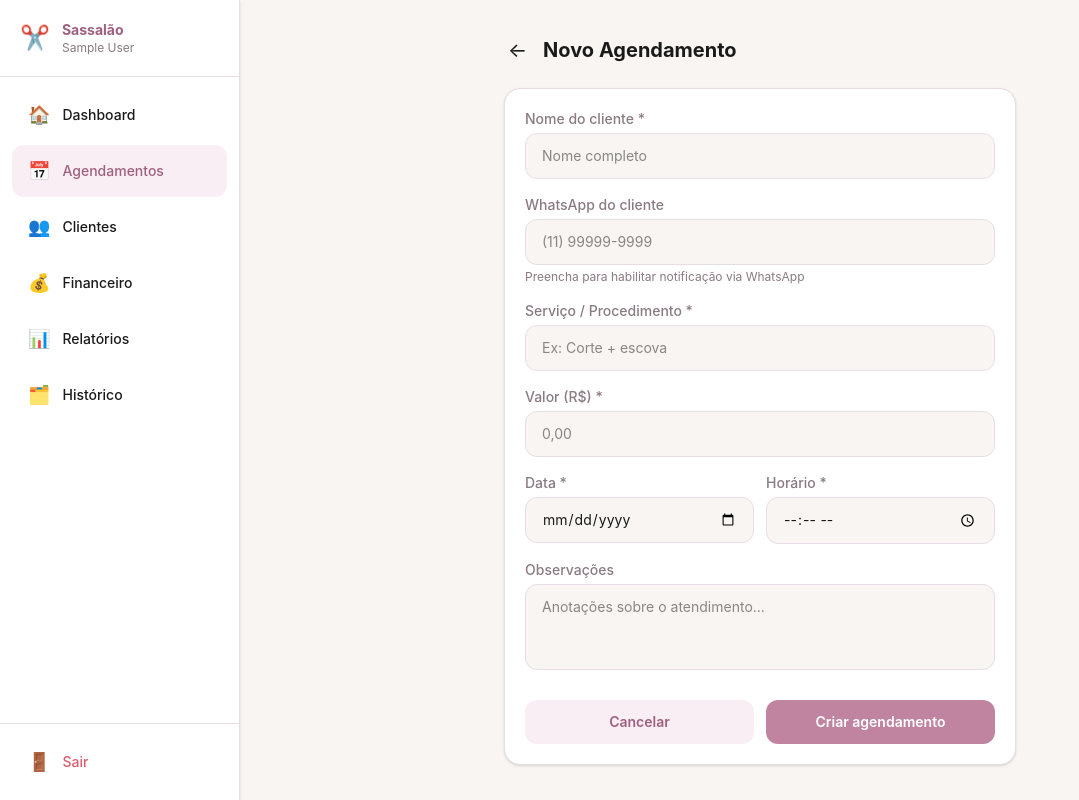
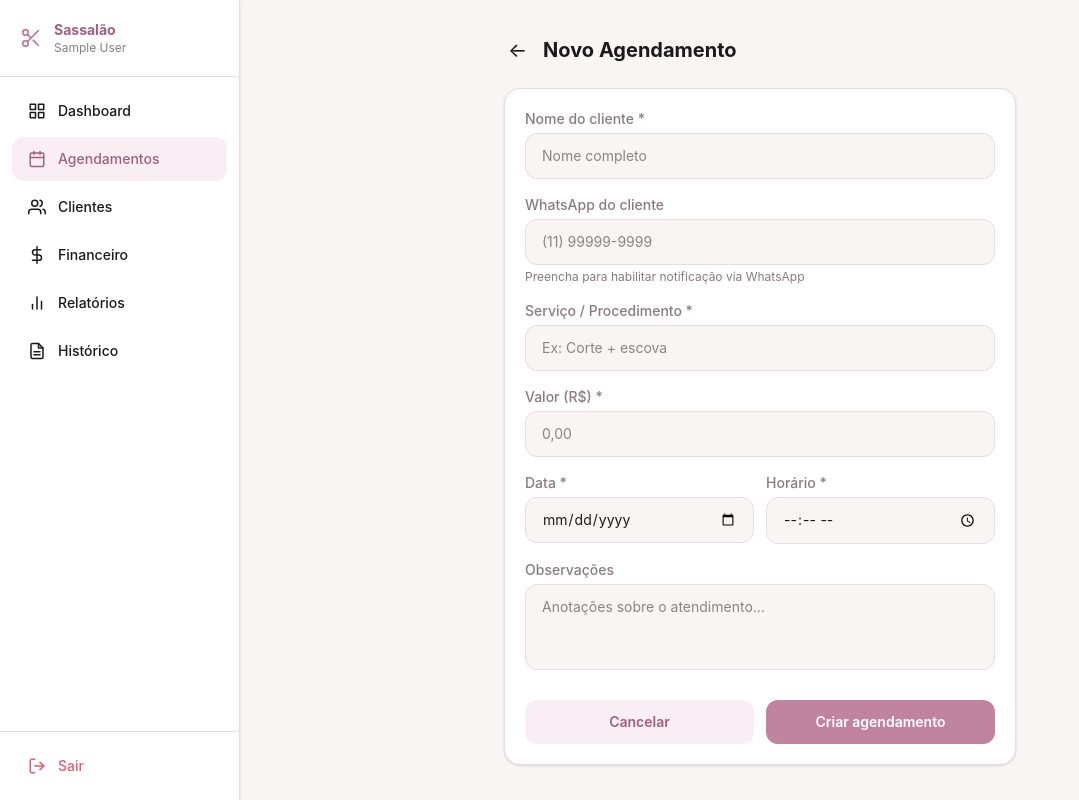
Before and after one commit to adilsoonjjr/sassalao-, a Next.js app: page /agendamentos/novo in a window 1280 px wide. Shown: the whole page, without its empty margins (0-1079 px from the left). Built offline with nearby package versions, Linux system fonts and the light colour scheme; no server answers; sample sign-in values are in the browser's storage.

Commit message:
fix: troca emojis do menu por icones SVG

```diff
--- a/src/components/Sidebar.tsx
+++ b/src/components/Sidebar.tsx
@@ -1,16 +1,27 @@
 "use client";
+import React from "react";
 import Link from "next/link";
 import { usePathname } from "next/navigation";
 import { signOut, useSession } from "next-auth/react";
 import { useState } from "react";
 
+const icons: Record<string, React.ReactNode> = {
+  dashboard: <svg width="18" height="18" viewBox="0 0 24 24" fill="none" stroke="currentColor" strokeWidth="2" strokeLinecap="round" strokeLinejoin="round"><rect x="3" y="3" width="7" height="7"/><rect x="14" y="3" width="7" height="7"/><rect x="14" y="14" width="7" height="7"/><rect x="3" y="14" width="7" height="7"/></svg>,
+  agendamentos: <svg width="18" height="18" viewBox="0 0 24 24" fill="none" stroke="currentColor" strokeWidth="2" strokeLinecap="round" strokeLinejoin="round"><rect x="3" y="4" width="18" height="18" rx="2"/><line x1="16" y1="2" x2="16" y2="6"/><line x1="8" y1="2" x2="8" y2="6"/><line x1="3" y1="10" x2="21" y2="10"/></svg>,
+  clientes: <svg width="18" height="18" viewBox="0 0 24 24" fill="none" stroke="currentColor" strokeWidth="2" strokeLinecap="round" strokeLinejoin="round"><path d="M17 21v-2a4 4 0 0 0-4-4H5a4 4 0 0 0-4 4v2"/><circle cx="9" cy="7" r="4"/><path d="M23 21v-2a4 4 0 0 0-3-3.87"/><path d="M16 3.13a4 4 0 0 1 0 7.75"/></svg>,
+  financeiro: <svg width="18" height="18" viewBox="0 0 24 24" fill="none" stroke="currentColor" strokeWidth="2" strokeLinecap="round" strokeLinejoin="round"><line x1="12" y1="1" x2="12" y2="23"/><path d="M17 5H9.5a3.5 3.5 0 0 0 0 7h5a3.5 3.5 0 0 1 0 7H6"/></svg>,
+  relatorios: <svg width="18" height="18" viewBox="0 0 24 24" fill="none" stroke="currentColor" strokeWidth="2" strokeLinecap="round" strokeLinejoin="round"><line x1="18" y1="20" x2="18" y2="10"/><line x1="12" y1="20" x2="12" y2="4"/><line x1="6" y1="20" x2="6" y2="14"/></svg>,
+  historico: <svg width="18" height="18" viewBox="0 0 24 24" fill="none" stroke="currentColor" strokeWidth="2" strokeLinecap="round" strokeLinejoin="round"><path d="M14 2H6a2 2 0 0 0-2 2v16a2 2 0 0 0 2 2h12a2 2 0 0 0 2-2V8z"/><polyline points="14 2 14 8 20 8"/><line x1="8" y1="13" x2="16" y2="13"/><line x1="8" y1="17" x2="16" y2="17"/></svg>,
+  sair: <svg width="18" height="18" viewBox="0 0 24 24" fill="none" stroke="currentColor" strokeWidth="2" strokeLinecap="round" strokeLinejoin="round"><path d="M9 21H5a2 2 0 0 1-2-2V5a2 2 0 0 1 2-2h4"/><polyline points="16 17 21 12 16 7"/><line x1="21" y1="12" x2="9" y2="12"/></svg>,
+};
+
 const navItems = [
-  { href: "/dashboard", label: "Dashboard", icon: "🏠" },
-  { href: "/agendamentos", label: "Agendamentos", icon: "📅" },
-  { href: "/clientes", label: "Clientes", icon: "👥" },
-  { href: "/financeiro", label: "Financeiro", icon: "💰" },
-  { href: "/relatorios", label: "Relatórios", icon: "📊" },
-  { href: "/historico", label: "Histórico", icon: "🗂️" },
+  { href: "/dashboard", label: "Dashboard", icon: "dashboard" },
+  { href: "/agendamentos", label: "Agendamentos", icon: "agendamentos" },
+  { href: "/clientes", label: "Clientes", icon: "clientes" },
+  { href: "/financeiro", label: "Financeiro", icon: "financeiro" },
+  { href: "/relatorios", label: "Relatórios", icon: "relatorios" },
+  { href: "/historico", label: "Histórico", icon: "historico" },
 ];
 
 export default function Sidebar() {
@@ -22,7 +33,7 @@ export default function Sidebar() {
     <>
       <div className="p-5 border-b" style={{ borderColor: "var(--border)" }}>
         <div className="flex items-center gap-3">
-          <span className="text-2xl">✂️</span>
+          <svg width="22" height="22" viewBox="0 0 24 24" fill="none" stroke="var(--primary)" strokeWidth="2" strokeLinecap="round" strokeLinejoin="round"><circle cx="6" cy="6" r="3"/><circle cx="6" cy="18" r="3"/><line x1="20" y1="4" x2="8.12" y2="15.88"/><line x1="14.47" y1="14.48" x2="20" y2="20"/><line x1="8.12" y1="8.12" x2="12" y2="12"/></svg>
           <div>
             <p className="font-bold text-sm" style={{ color: "var(--primary-dark)" }}>Sassalão</p>
             <p className="text-xs truncate max-w-[140px]" style={{ color: "var(--muted)" }}>{session?.user?.name}</p>
@@ -44,7 +55,7 @@ export default function Sidebar() {
                 color: active ? "var(--primary-dark)" : "var(--foreground)",
               }}
             >
-              <span className="text-lg">{item.icon}</span>
+              <span className="flex-shrink-0">{icons[item.icon]}</span>
               {item.label}
             </Link>
           );
@@ -57,7 +68,7 @@ export default function Sidebar() {
           className="flex items-center gap-3 px-4 py-3 rounded-xl text-sm font-medium w-full transition-all hover:opacity-80"
           style={{ color: "var(--danger)" }}
         >
-          <span className="text-lg">🚪</span>
+          <span className="flex-shrink-0">{icons.sair}</span>
           Sair
         </button>
       </div>
@@ -69,7 +80,7 @@ export default function Sidebar() {
       {/* Mobile top bar */}
       <div className="md:hidden fixed top-0 left-0 right-0 z-40 flex items-center justify-between px-4 py-3 shadow-sm" style={{ background: "var(--card)", borderBottom: "1px solid var(--border)" }}>
         <div className="flex items-center gap-2">
-          <span className="text-xl">✂️</span>
+          <svg width="18" height="18" viewBox="0 0 24 24" fill="none" stroke="var(--primary)" strokeWidth="2" strokeLinecap="round" strokeLinejoin="round"><circle cx="6" cy="6" r="3"/><circle cx="6" cy="18" r="3"/><line x1="20" y1="4" x2="8.12" y2="15.88"/><line x1="14.47" y1="14.48" x2="20" y2="20"/><line x1="8.12" y1="8.12" x2="12" y2="12"/></svg>
           <span className="font-bold text-sm" style={{ color: "var(--primary-dark)" }}>Sassalão</span>
         </div>
         <button onClick={() => setMobileOpen(!mobileOpen)} className="text-2xl p-1">
```
